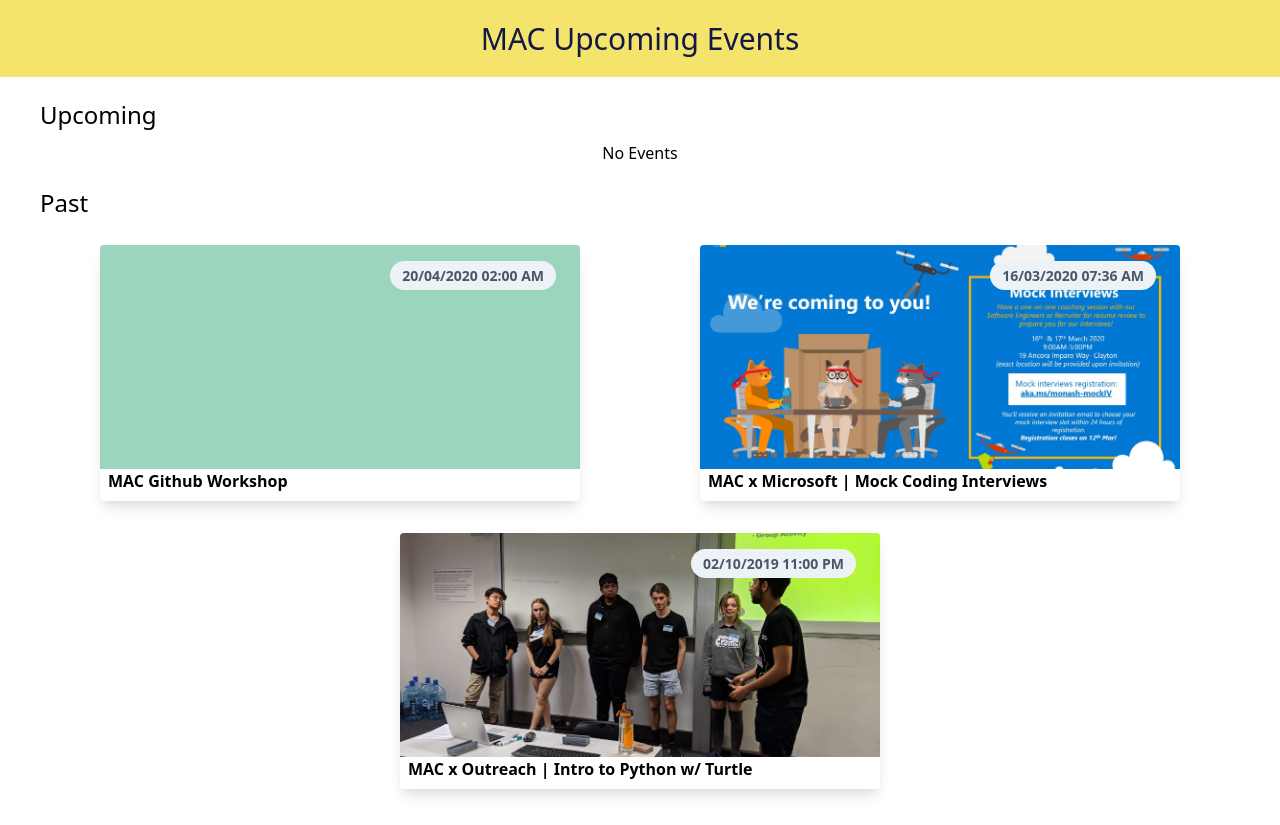
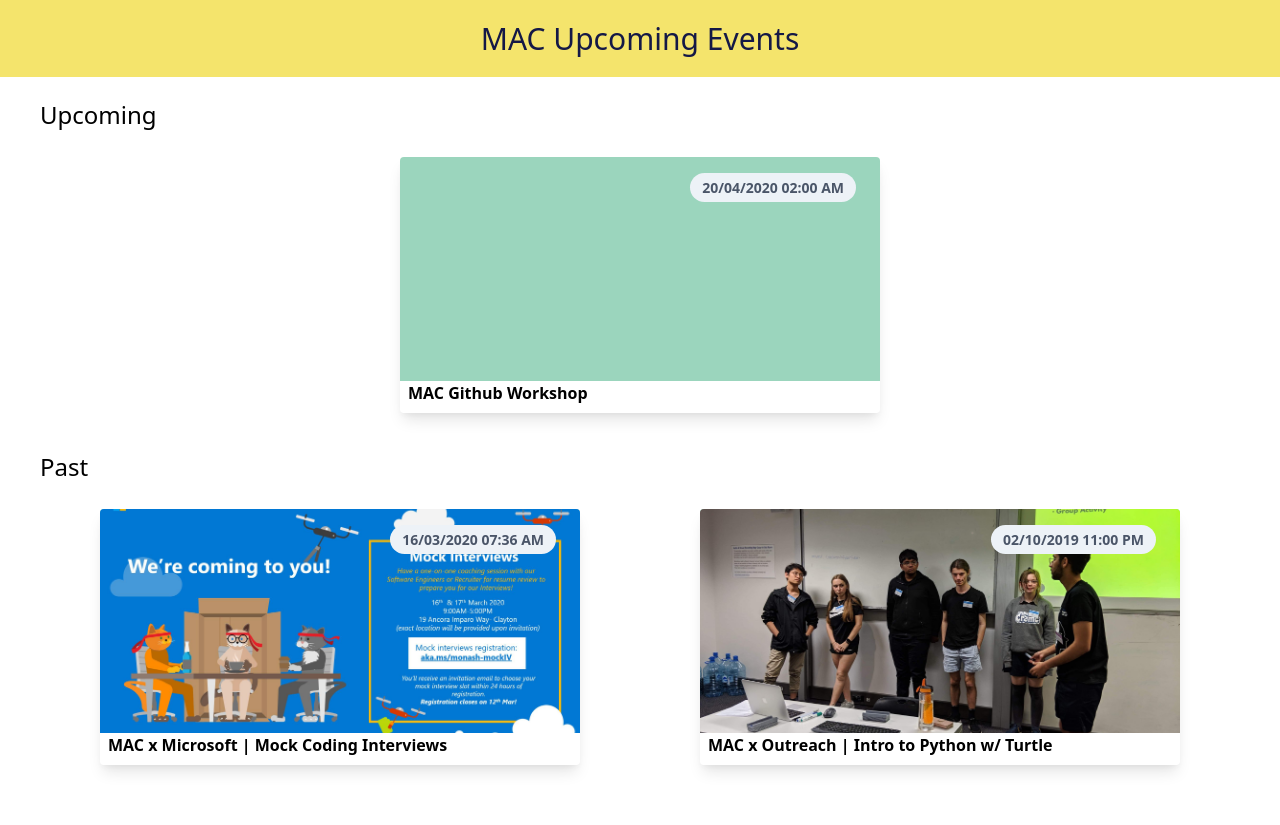
Before and after one commit to monashcoding/MAC-website, a Gatsby site: page / in a window 1280 px wide. After the commit the page ends 801 px from the top, so only its background shows below. Built offline with nearby package versions, Linux system fonts and the light colour scheme; Gatsby itself is replaced by a stand-in of ours.

Commit message:
Sort events to past and upcoming events

```diff
--- a/src/pages/index.js
+++ b/src/pages/index.js
@@ -1,4 +1,5 @@
 import React from 'react';
+import moment from 'moment';
 
 import useEventPosts from '../hooks/useEventPosts';
 
@@ -8,10 +9,14 @@
 import '../styles/styles.scss';
 
 function IndexPage() {
-  const upcomingEvents = [];
+  const events = useEventPosts();
 
-  // TODO: Sort data into past and upcoming
-  const pastEvents = useEventPosts();
+  // Filter out events by todays date
+  const eventIndex = events.findIndex(item => {
+    return moment(item.eventDate).isBefore();
+  });
+  const upcomingEvents = eventIndex >= 0 ? events.slice(0, eventIndex) : [];
+  const pastEvents = eventIndex >= 0 ? events.slice(eventIndex) : [];
 
   return (
     <div>
```
